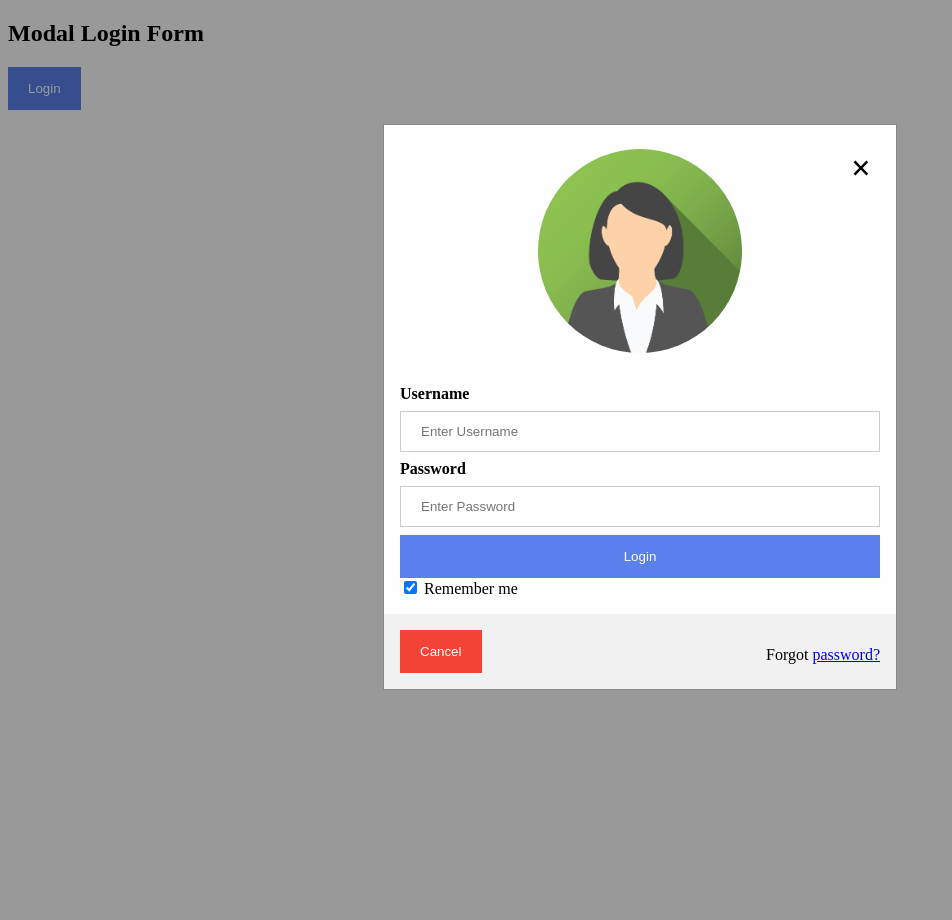
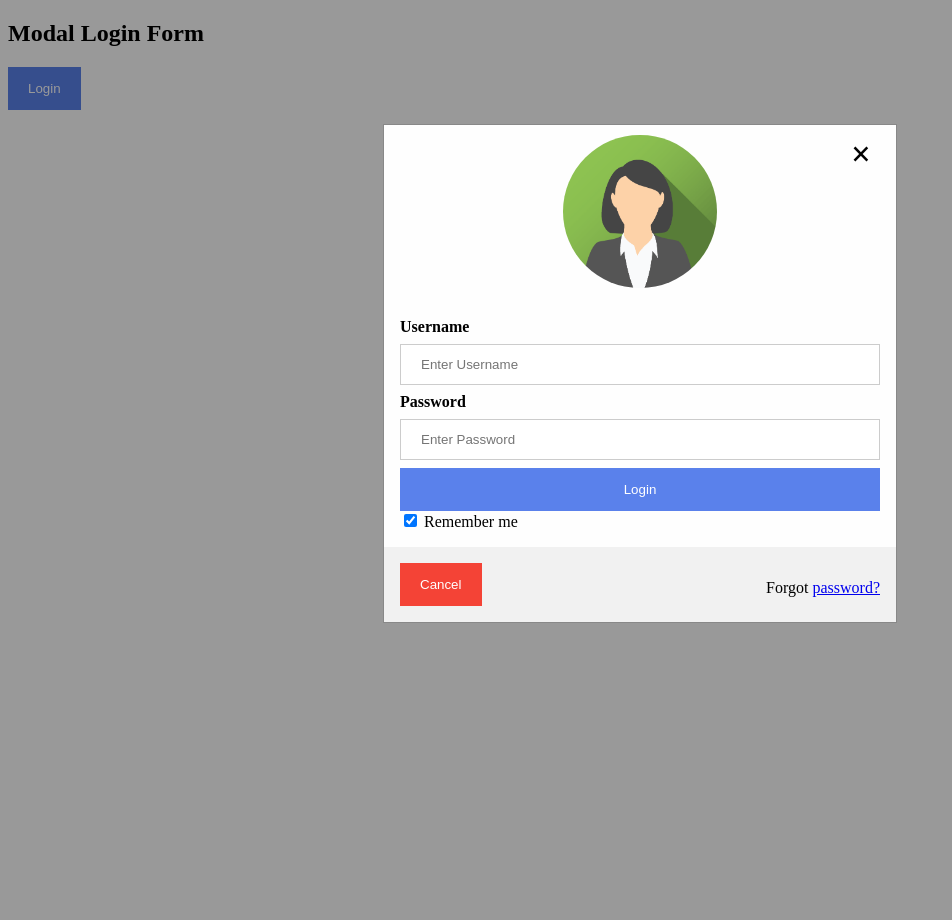
Before and after one commit to the-pandey-ji/MeraIdea, a PHP site: page /login.html in a window 1280 px wide, after a click on "Login". Shown: the whole page, without its empty margins (0-952 px from the left). Run offline with PHP 8.4, Linux system fonts and the light colour scheme.

Commit message:
avatar set

```diff
--- a/login.css
+++ b/login.css
@@ -33,12 +33,12 @@ button:hover {
 /* Center the image and position the close button */
 .imgcontainer {
   text-align: center;
-  margin: 24px 0 12px 0;
+  margin: 10px 0;
   position: relative;
 }
 
 img.avatar {
-  width: 40%;
+  width: 30%;
   border-radius: 50%;
 }
 
```
